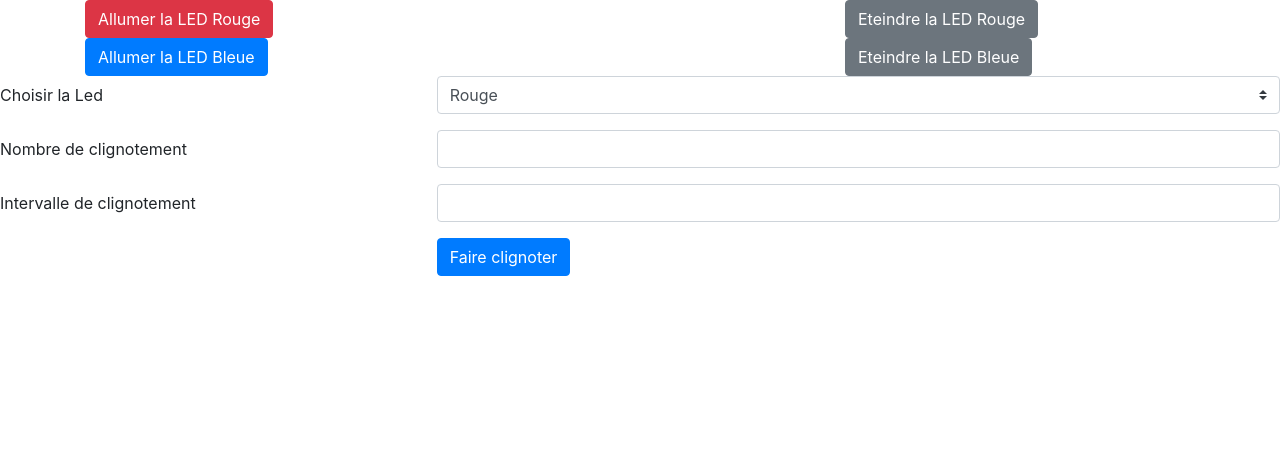
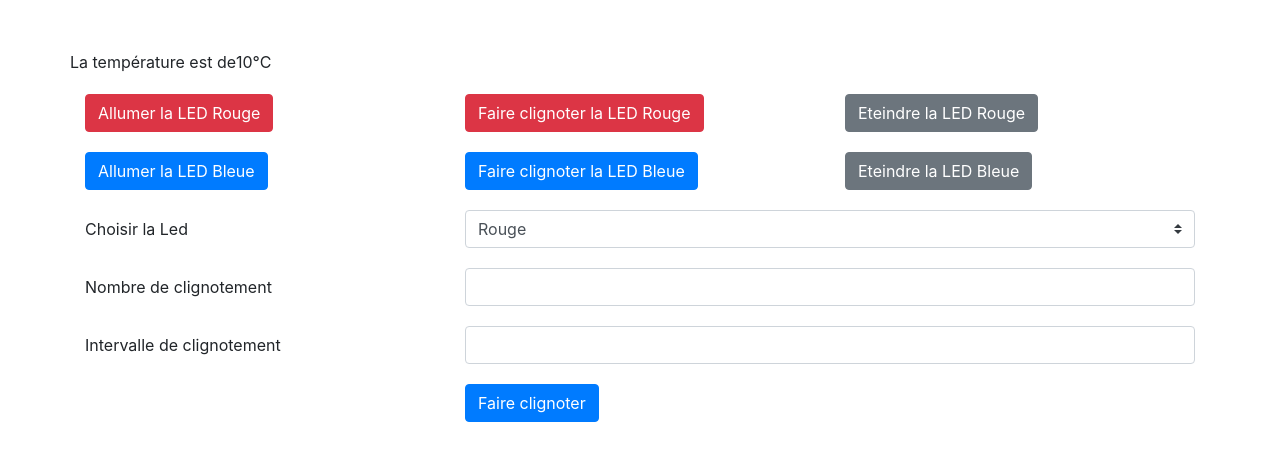
Before and after one commit to Arnogov/Raspberry, a Flask app: template templates/home.html in a window 1280 px wide. Shown: the top 461 px of the page. Run offline with Flask 2, Linux system fonts and the light colour scheme; the template is opened without the code that fills it: most values are stand-ins (such as "Sample title", 1, 10 or a date in 2020); data that the repository does not hold is empty; some libraries are stand-ins or nearby versions.

Commit message:
création light.py

```diff
--- a/hello.py
+++ b/hello.py
@@ -1,5 +1,6 @@
 from flask import Flask, render_template, redirect, url_for, request
 from led import Led
+from temperature import TemperatureSensor
 import RPi.GPIO as GPIO
 from threading import Thread
 app = Flask(__name__)
@@ -11,9 +12,17 @@ GPIO.setwarnings(False)
 redLed = Led(18)
 blueLed = Led(24)
 
+tempSensor = TemperatureSensor('28-01192fa66041')
+
 @app.route('/')
 def home():
-    return render_template('home.html')
+    temp = tempSensor.read_temp()
+    return render_template('home.html', temp=temp)
+
+@app.route('/temp')
+def temp():
+    temp = tempSensor.read_temp()
+    return str(temp)
 
 @app.route('/on/<color>')
 def on(color):
--- a/temperature.py
+++ b/temperature.py
@@ -41,20 +41,3 @@ class TemperatureSensor:
             temp_string = lines[1][equals_pos+2:]
             temp_c = float(temp_string) / 1000.0
             return temp_c
-
-
-tempSensor = TemperatureSensor('28-01192fa66041')
-redLed = Led(18)
-blueLed = Led(24)
-
-while True:
-    temp = tempSensor.read_temp()
-    if temp > 28:
-        redLed.on()
-        blueLed.off()
-        print("Chaud : "+str(temp))
-    else:
-        redLed.off()
-        blueLed.on()
-        print("Froid : "+str(temp))
-    time.sleep(1)
--- a/templates/home.html
+++ b/templates/home.html
@@ -2,14 +2,23 @@
 <html>
 <head>
 <link rel="stylesheet" href="https://stackpath.bootstrapcdn.com/bootstrap/4.3.1/css/bootstrap.min.css" integrity="sha384-ggOyR0iXCbMQv3Xipma34MD+dH/1fQ784/j6cY/iJTQUOhcWr7x9JvoRxT2MZw1T" crossorigin="anonymous">
+<style>
+  .row {
+    margin-top: 20px;
+  }
+</style>
 </head>
 <body>
-<div class="container">
+<div class="container" style="margin-top: 50px;">
+  <div class="row">
+    La température est de <span id="temperature">{{ temp }}</span>°C
+  </div>
   <div class="row">
     <div class="col-sm">
       <a href="/on/red" class="btn btn-danger">Allumer la LED Rouge</a>
     </div>
     <div class="col-sm">
+      <a href="/blink/red" class="btn btn-danger">Faire clignoter la LED Rouge</a>
     </div>
     <div class="col-sm">
 	<a href="/off/red" class="btn btn-secondary">Eteindre la LED Rouge</a>
@@ -17,22 +26,22 @@
   </div>
   <div class="row">
     <div class="col-sm">
-      <a href="/on/blue" class="btn btn-primary">Allumer la LED Bleue</a>
+      <a href="/on/green" class="btn btn-primary">Allumer la LED Bleue</a>
     </div>
     <div class="col-sm">
+      <a href="/blink/green" class="btn btn-primary">Faire clignoter la LED Bleue</a>
     </div>
     <div class="col-sm">
-	<a href="/off/blue" class="btn btn-secondary">Eteindre la LED Bleue</a>
+	<a href="/off/green" class="btn btn-secondary">Eteindre la LED Bleue</a>
     </div>
   </div>
-</div>
   <form action="/blink" method="POST">
     <div class="form-group row">
       <label for="color" class="col-4 col-form-label">Choisir la Led</label>
       <div class="col-8">
         <select id="color" name="color" class="custom-select">
           <option value="red">Rouge</option>
-          <option value="blue">Bleue</option>
+          <option value="green">Bleue</option>
         </select>
       </div>
     </div>
@@ -55,8 +64,16 @@
     </div>
   </form>
 </div>
-<script src="https://code.jquery.com/jquery-3.3.1.slim.min.js" integrity="sha384-q8i/X+965DzO0rT7abK41JStQIAqVgRVzpbzo5smXKp4YfRvH+8abtTE1Pi6jizo" crossorigin="anonymous"></script>
+<script   src="https://code.jquery.com/jquery-3.5.1.min.js"   integrity="sha256-9/aliU8dGd2tb6OSsuzixeV4y/faTqgFtohetphbbj0="   crossorigin="anonymous"></script>
 <script src="https://cdnjs.cloudflare.com/ajax/libs/popper.js/1.14.7/umd/popper.min.js" integrity="sha384-UO2eT0CpHqdSJQ6hJty5KVphtPhzWj9WO1clHTMGa3JDZwrnQq4sF86dIHNDz0W1" crossorigin="anonymous"></script>
 <script src="https://stackpath.bootstrapcdn.com/bootstrap/4.3.1/js/bootstrap.min.js" integrity="sha384-JjSmVgyd0p3pXB1rRibZUAYoIIy6OrQ6VrjIEaFf/nJGzIxFDsf4x0xIM+B07jRM" crossorigin="anonymous"></script>
+<script>
+  setInterval(function() {
+    $.get('/temp', function(result){
+      console.log('Got temp : '+result);
+      $('#temperature').text(result);
+    })
+  }, 1000)
+</script>
 </body>
 </html>
```
